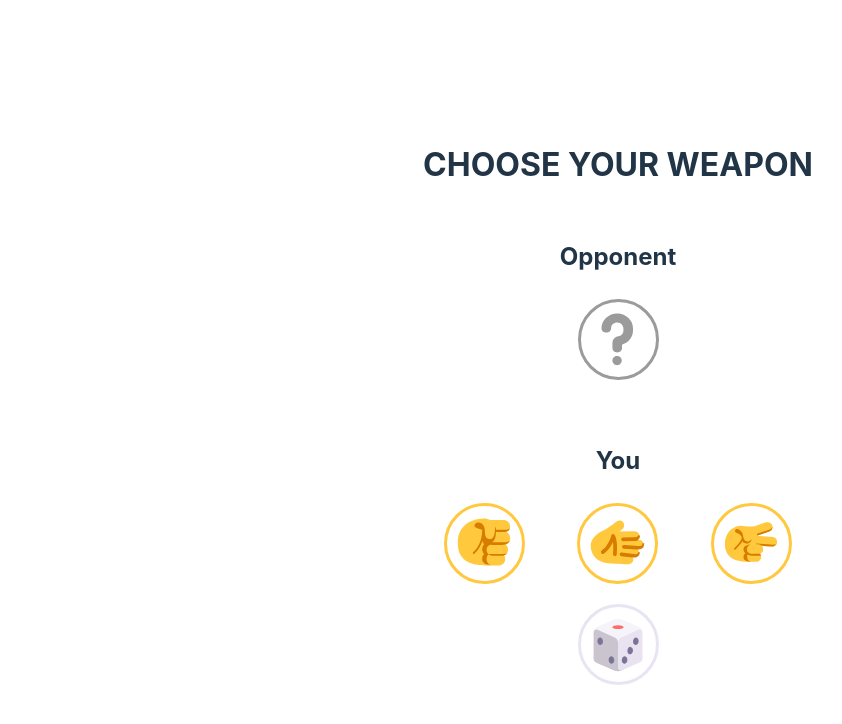
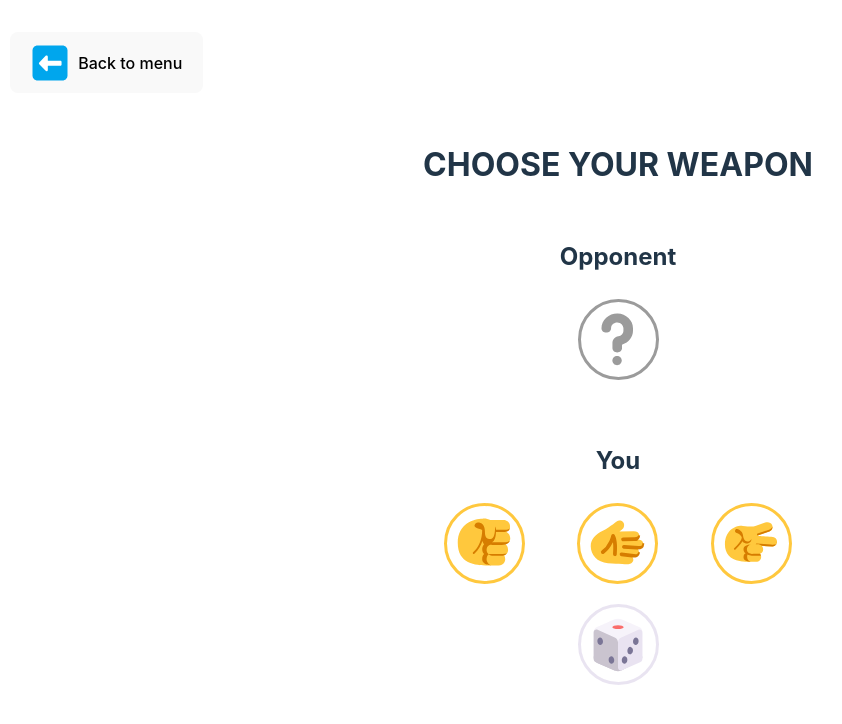
Before and after one commit to TiiFuchs/rps-game, a website built with Vite: page index.html in a window 1280 px wide. Both pictures are taken after a click on the button 640 px from the left and 441 px from the top of the page. Shown: the whole page, without its empty margins (22-864 px from the left). Built offline with nearby package versions, Linux system fonts and the light colour scheme.

Commit message:
#6: Added back to menu button

```diff
--- a/src/rps/Game.ts
+++ b/src/rps/Game.ts
@@ -40,6 +40,10 @@ export default class Game
 
         view.setSymbols(game.symbols);
 
+        view.onMenu(() => {
+            this.start();
+        });
+
         view.onClick((symbol: string) => {
             const opponent = game.draw();
             view.revealOpponentsChoice(opponent);
--- a/src/rps/Views/GameView.ts
+++ b/src/rps/Views/GameView.ts
@@ -6,6 +6,7 @@ export default class GameView extends View
 
     public render(): string {
         return `
+            <button class="menu"><i class="icon left-arrow"></i> Back to menu</button>
             <header class="outcome">
                 CHOOSE YOUR WEAPON
             </header>
@@ -84,8 +85,12 @@ export default class GameView extends View
         heading.textContent = this.outcomeText[outcome];
     }
 
+    public onMenu(closure: () => void) {
+        document.querySelector<HTMLButtonElement>('.menu')?.addEventListener('click', () => closure());
+    }
+
     public onClick(closure: (symbol: string) => void) {
-        document.querySelectorAll('.you .symbol').forEach((element) => {
+        document.querySelectorAll<HTMLElement>('.you .symbol')?.forEach((element) => {
             element.addEventListener('click', (event) => {
                 let element = event.currentTarget as HTMLElement;
                 let symbol = element.dataset.symbol!;
--- a/src/style.css
+++ b/src/style.css
@@ -190,6 +190,21 @@ main {
 
 
 
+.menu {
+  position: absolute;
+  top: 2rem;
+  left: 2rem;
+
+  display: flex;
+  align-items: center;
+}
+
+.menu .icon {
+  margin: 0 0.5rem 0 0;
+}
+
+
+
 .rock {
   background-image: url(/img/raised_fist_flat_default.svg);
   transform: rotate(-90deg) scaleY(-1);
@@ -240,6 +255,10 @@ main {
   border-color: #e1d9ec;
 }
 
+.left-arrow {
+  background-image: url(/img/left_arrow_flat.svg);
+}
+
 @media (prefers-color-scheme: light) {
   :root {
     color: #213547;
```
Also changed, not shown: public/img/left_arrow_flat.svg (added).
